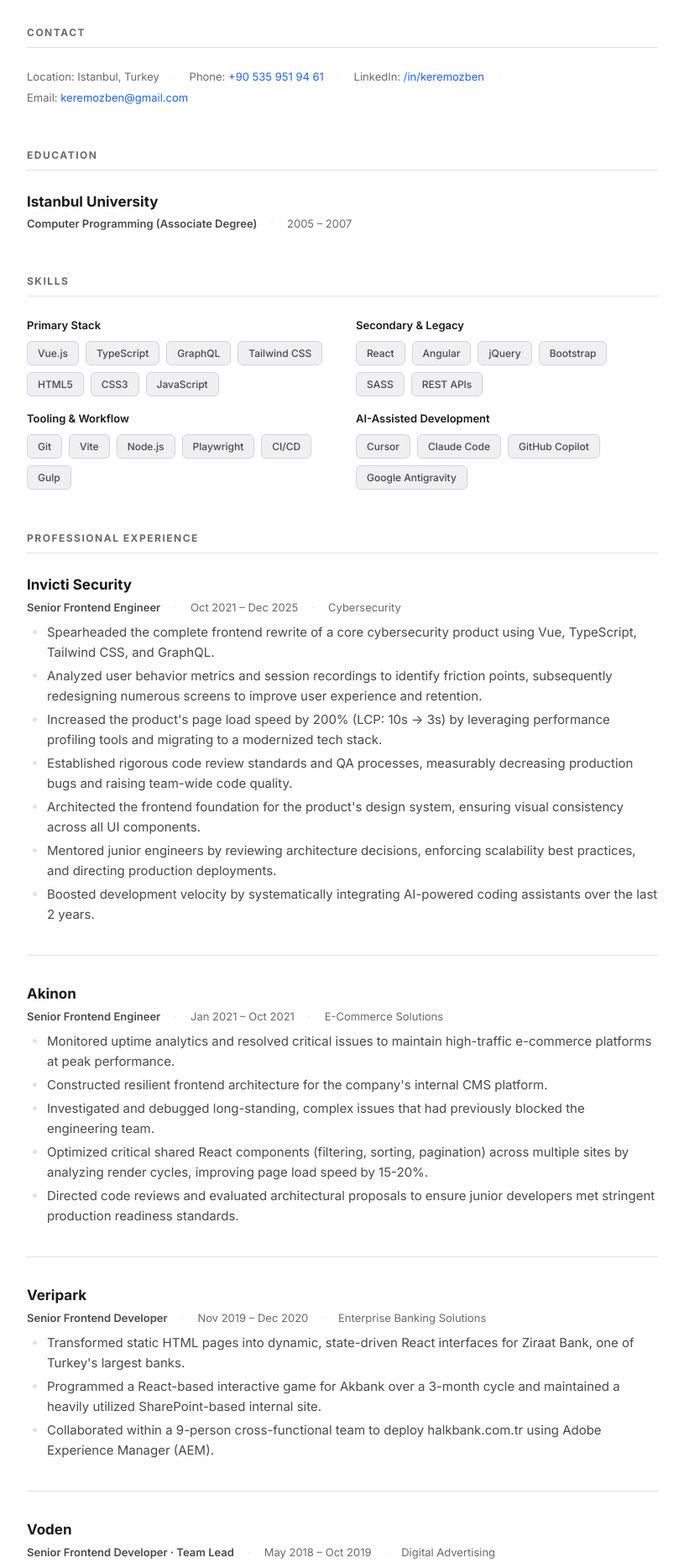
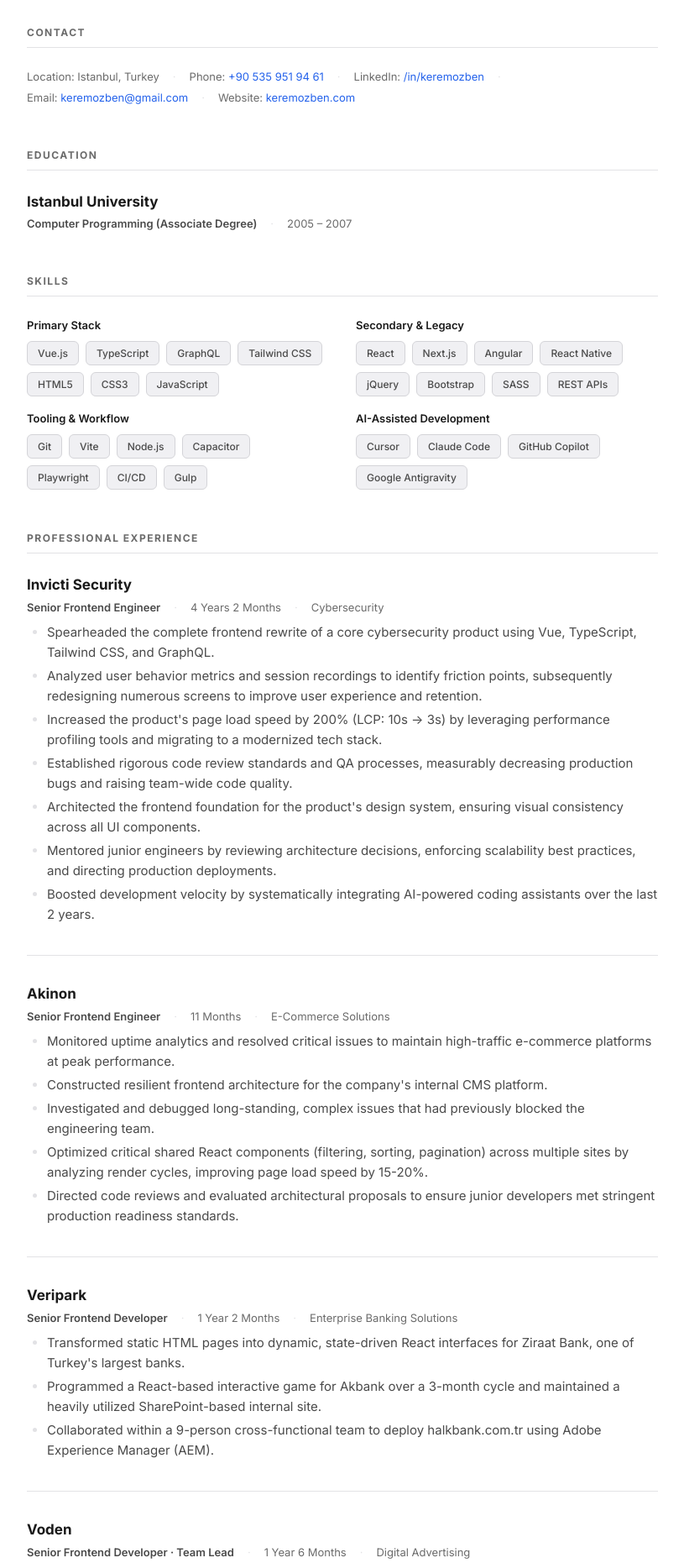
Before and after one commit to keremozben/keremozben.com, a plain HTML site: page en/index.html in a window 1280 px wide. Shown: the part 382-2243 px from the top of the page at 84% size, without its empty margins (232-1047 px from the left). Drawn offline with Linux system fonts and the light colour scheme.

Commit message:
year updates, email added

```diff
--- a/en/index.html
+++ b/en/index.html
@@ -79,6 +79,16 @@
                     >keremozben@gmail.com</a
                   ></span
                 >
+                <span class="separator">·</span>
+                <span
+                  >Website:
+                  <a
+                    href="https://keremozben.com"
+                    target="_blank"
+                    rel="noopener"
+                    >keremozben.com</a
+                  ></span
+                >
               </div>
             </div>
           </article>
@@ -123,7 +133,9 @@
               <h3 class="skills-group-label">Secondary & Legacy</h3>
               <div class="skills-tags">
                 <span class="skill-tag">React</span>
+                <span class="skill-tag">Next.js</span>
                 <span class="skill-tag">Angular</span>
+                <span class="skill-tag">React Native</span>
                 <span class="skill-tag">jQuery</span>
                 <span class="skill-tag">Bootstrap</span>
                 <span class="skill-tag">SASS</span>
@@ -137,6 +149,7 @@
                 <span class="skill-tag">Git</span>
                 <span class="skill-tag">Vite</span>
                 <span class="skill-tag">Node.js</span>
+                <span class="skill-tag">Capacitor</span>
                 <span class="skill-tag">Playwright</span>
                 <span class="skill-tag">CI/CD</span>
                 <span class="skill-tag">Gulp</span>
@@ -166,7 +179,7 @@
               <div class="experience-meta">
                 <span class="role">Senior Frontend Engineer</span>
                 <span class="separator">·</span>
-                <span>Oct 2021 – Dec 2025</span>
+                <span>4 Years 2 Months</span>
                 <span class="separator">·</span>
                 <span>Cybersecurity</span>
               </div>
@@ -215,7 +228,7 @@
               <div class="experience-meta">
                 <span class="role">Senior Frontend Engineer</span>
                 <span class="separator">·</span>
-                <span>Jan 2021 – Oct 2021</span>
+                <span>11 Months</span>
                 <span class="separator">·</span>
                 <span>E-Commerce Solutions</span>
               </div>
@@ -253,7 +266,7 @@
               <div class="experience-meta">
                 <span class="role">Senior Frontend Developer</span>
                 <span class="separator">·</span>
-                <span>Nov 2019 – Dec 2020</span>
+                <span>1 Year 2 Months</span>
                 <span class="separator">·</span>
                 <span>Enterprise Banking Solutions</span>
               </div>
@@ -282,7 +295,7 @@
               <div class="experience-meta">
                 <span class="role">Senior Frontend Developer · Team Lead</span>
                 <span class="separator">·</span>
-                <span>May 2018 – Oct 2019</span>
+                <span>1 Year 6 Months</span>
                 <span class="separator">·</span>
                 <span>Digital Advertising</span>
               </div>
@@ -324,7 +337,7 @@
               <div class="experience-meta">
                 <span class="role">Senior Frontend Developer</span>
                 <span class="separator">·</span>
-                <span>Nov 2017 – Apr 2018</span>
+                <span>6 Months</span>
                 <span class="separator">·</span>
                 <span>Media</span>
               </div>
@@ -362,7 +375,7 @@
               <div class="experience-meta">
                 <span class="role">Senior Frontend Developer</span>
                 <span class="separator">·</span>
-                <span>Sep 2016 – Nov 2017</span>
+                <span>1 Year 2 Months</span>
                 <span class="separator">·</span>
                 <span>Mobile Advertising</span>
               </div>
@@ -399,7 +412,7 @@
                   Lead</span
                 >
                 <span class="separator">·</span>
-                <span>May 2008 – Aug 2016</span>
+                <span>8 Years 4 Months</span>
               </div>
             </div>
             <p class="early-career-companies">
```
Also changed, not shown: tr/index.html (+20 -7 lines), 1 other file.
